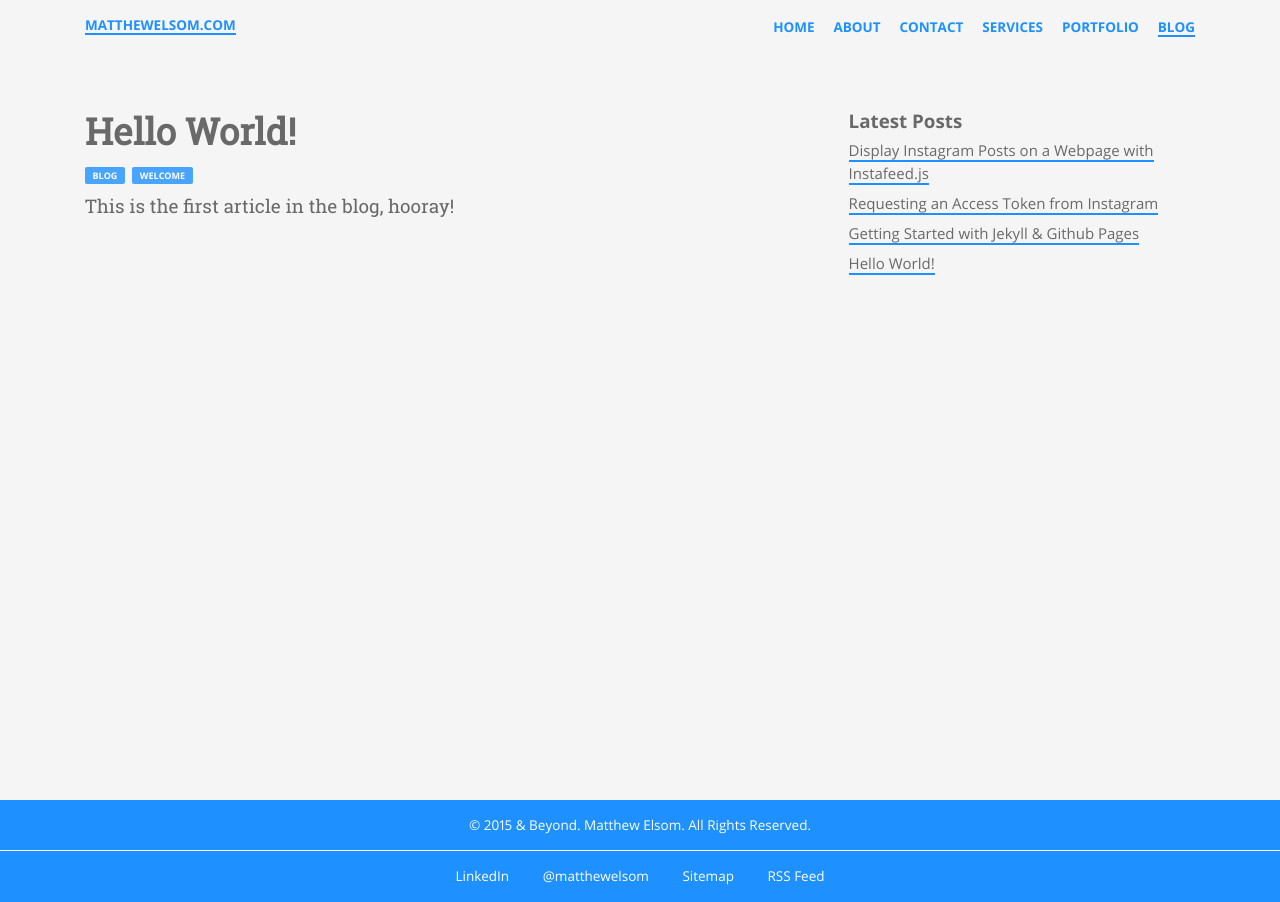
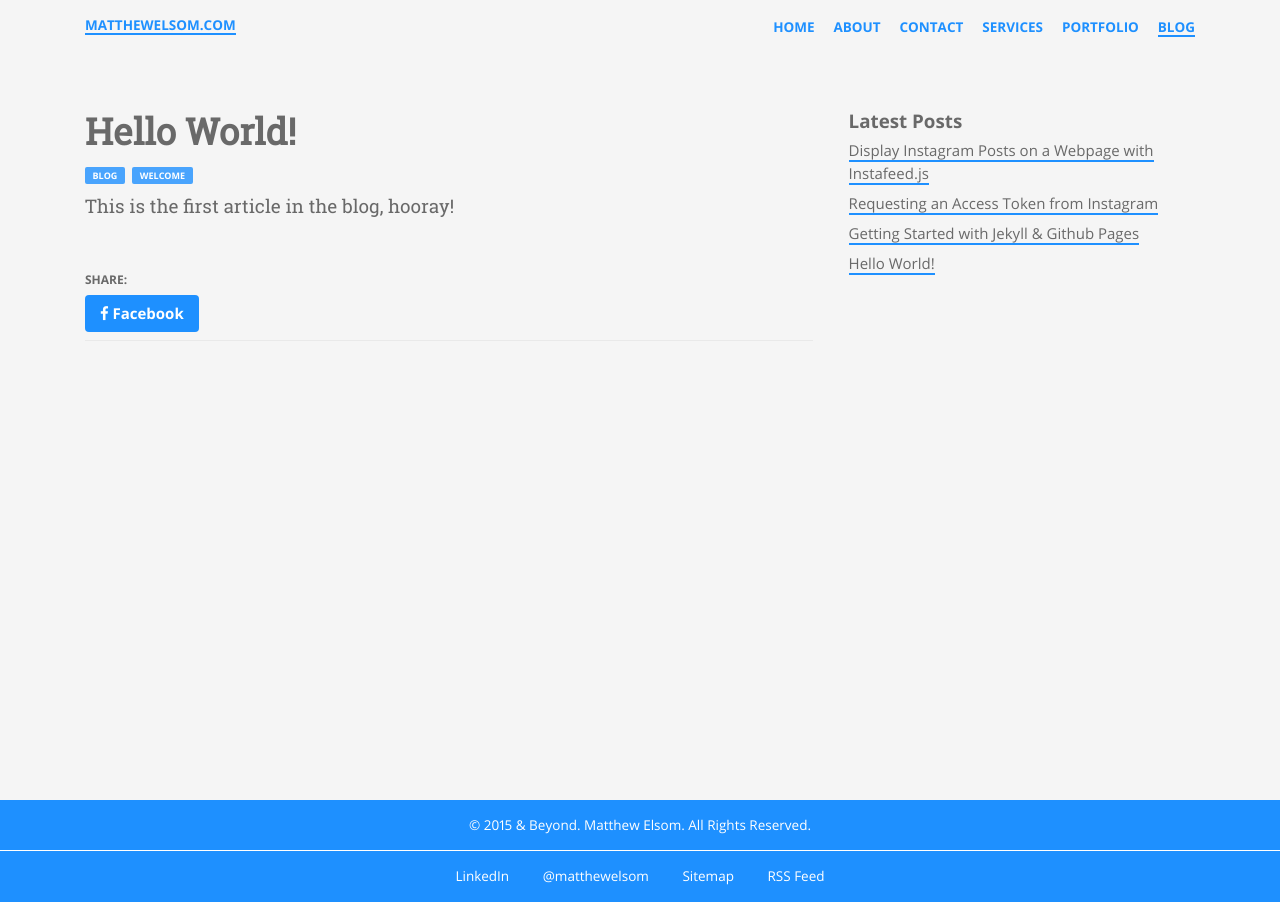
Before and after one commit to codophobia/matthewelsom.github.io, a Jekyll site: the page built from blog/_posts/2015-11-20-welcome.md, in a window 1280 px wide. Built offline with Jekyll 4.4.1, drawn with Linux system fonts in a browser that asks for light colours; comment, search, counter and statistics services are not loaded.

Commit message:
Add FB Share Button, Disqus Comments

```diff
--- a/_config.yml
+++ b/_config.yml
@@ -9,6 +9,9 @@
 
 #Google Analytics ID, auto populated to all pages
 google_analytics: UA-19247091-2
+
+#Commenting via Disqus
+disqus_shortname: matthewelsom
 
 #URL Prefixing
 siteurl: http://matthewelsom.com
--- /dev/null
+++ b/_includes/comment.html
@@ -0,0 +1,12 @@
+{% if site.disqus_shortname %}
+<div id="disqus_thread"></div>
+<script type="text/javascript">
+var disqus_shortname = '{{site.disqus_shortname}}';
+(function() {
+    var dsq = document.createElement('script'); dsq.type = 'text/javascript'; dsq.async = true;
+    dsq.src = '//' + disqus_shortname + '.disqus.com/embed.js';
+    (document.getElementsByTagName('head')[0] || document.getElementsByTagName('body')[0]).appendChild(dsq);
+})();
+</script>
+<noscript>Sorry, your browser does not support comments, please enable JavaScript and try again.</a></noscript>
+{% endif %}
--- a/_includes/head.html
+++ b/_includes/head.html
@@ -4,14 +4,14 @@
 <meta name="viewport" content="width=device-width, initial-scale=1.0">
 <title>{% if page.title %}{{ page.title }} | {{ site.site_title }}{% else %}{{ site.site_title }}{% endif %}</title>
 <meta name="keywords" content="{% if page.tags %}{% for tag in page.tags %} {{ tag }}, {% endfor %}{% endif %} {% if page.keywords %}{{page.keywords}}{% else %}{{ site.site_keywords}}{% endif %}">
-<meta name="description" content="{% if page.adv_meta == 'yes' %}{{ page.content | strip_html | strip_newlines | truncate: 300 }}{% else %}{{ site.site_description}}{% endif %}">
+<meta name="description" content="{% if page.adv_meta == 'yes' %}{{ page.content | markdownify | strip_html | strip_newlines | truncate: 300 }}{% else %}{{ site.site_description}}{% endif %}">
 <meta name="author" content="{{ site.site_author }}">
 
 <meta property="fb:app_id"       content="1551038251882641" />
 <meta property="og:url"          content="{{ site.siteurl }}{{ site.sitebaseurl }}/{{ page.url }}" />
 <meta property="og:type"         content="article" />
 <meta property="og:title"        content="{{ page.title }}" />
-<meta property="og:description"  content="{% if page.adv_meta == 'yes' %}{{ page.content | strip_html | strip_newlines | truncate: 200 }}{% else %}{{ site.site_description}}{% endif %}" />
+<meta property="og:description"  content="{% if page.adv_meta == 'yes' %}{{ page.content | markdownify | strip_html | strip_newlines | truncate: 300 }}{% else %}{{ site.site_description}}{% endif %}" />
 <meta property="og:image"        content="{% if page.image %}{{ site.siteurl }}{{ site.sitebaseurl }}/blog/blog_img/{{ page.image }}{% elsif page.grid-image %}{{ site.siteurl }}{{ site.sitebaseurl }}/portfolio/portfolio_img/grid/{{ page.grid-image }}{% else %}{{ site.siteurl }}{{ site.sitebaseurl }}/assets/img/branding/site_logo.png{% endif %}" />
 
 <link href="{{ site.siteurl }}{{ site.baseurl }}/feed.xml" rel="alternate" type="application/rss+xml" title="matthewelsom.com RSS Feed" />
--- a/_includes/share.html
+++ b/_includes/share.html
@@ -1,9 +1,8 @@
-<h4>Share</h4>
-<ul>
+<div class="share-widget">
+<h4 class="share-title">Share:</h4>
+<ul class="share-list">
   <li>
-    <a href="javascipt:void(0);" title="Share on Facebook" onclick="window.open('https://www.facebook.com/sharer.php?u={{ site.siteurl }}{{ site.sitebaseurl }}{{ page.url }}&title={{ page.title }}  ','','width=600,height=400')"><i class="fa fa-fw fa-facebook"></i> Facebook</a>
-  </li>
-  <li>
-    <a href="https://www.facebook.com/dialog/shareapp_id=1551038251882641&amp;display=popup&amp;href=https://www.facebook.com/sharer.php?u={{ site.siteurl }}{{ site.sitebaseurl }}{{ page.url }}&amp;redirect_uri=https%3A%2F%2Fdevelopers.facebook.com%2Ftools%2Fexplorer">test</a>
+    <a href="javascipt:void(0);" title="Share on Facebook" onclick="window.open('https://www.facebook.com/sharer.php?u={{ site.siteurl }}{{ site.sitebaseurl }}{{ page.url }}&title={{ page.title }}  ','','width=600,height=400')"><i class="fa fa-facebook"></i> Facebook</a>
   </li>
 </ul>
+</div>
--- a/_layouts/portfolio.html
+++ b/_layouts/portfolio.html
@@ -9,7 +9,7 @@
     <h1>{{ page.title }}</h1>
     <ul class="tags">{% for tag in page.tags %}<li>{{ tag }}</li>{% endfor %}</ul>
     {{ content }}
-<!--    {% include share.html %}-->
+    {% include share.html %}
   </article>
   <aside>
     {% include portfolio_latest.html %}
--- a/_layouts/post.html
+++ b/_layouts/post.html
@@ -7,7 +7,8 @@
     <h1>{{ page.title }}</h1>
     <ul class="tags">{% for tag in page.tags %}<li>{{ tag }}</li>{% endfor %}</ul>
     {{ content }}
-<!--    {% include share.html %}-->
+    {% include share.html %}
+    {% include comment.html %}
   </article>
   <aside>
     {% include blog_latest.html %}
--- a/assets/_sass/_modules/_modules-dir.scss
+++ b/assets/_sass/_modules/_modules-dir.scss
@@ -4,3 +4,4 @@
 @import "modal"; //Needs cleanup
 @import "tags";
 @import "grid";
+@import "share";
--- /dev/null
+++ b/assets/_sass/_modules/_share.scss
@@ -0,0 +1,33 @@
+.share-widget {
+  border-bottom: 1px solid $light-gray;
+  padding-top: $base-spacing;
+  @include clearfix;
+
+  .share-title {
+    text-transform: uppercase;
+    font-size: 0.8em;
+    color: $dark-gray;
+  }
+
+  ul.share-list {
+    list-style: none;
+    margin: 0;
+    padding: 0;
+
+    li {
+      display: block;
+      float: left;
+      margin-right: $small-spacing;
+      margin-bottom: $small-spacing;
+
+      a {
+        @extend %button;
+        border-bottom: none;
+        @include transition (all $base-duration $base-timing);
+      }
+      &:last-child {
+        margin-right: 0;
+      }
+    }
+  }
+}
```
Also changed, not shown: blog/_drafts/2016-01-11-create-a-simple-article-facebook-share-button.md (added, +7 -0 lines), blog/blog_img/facebook_share.png (added).
